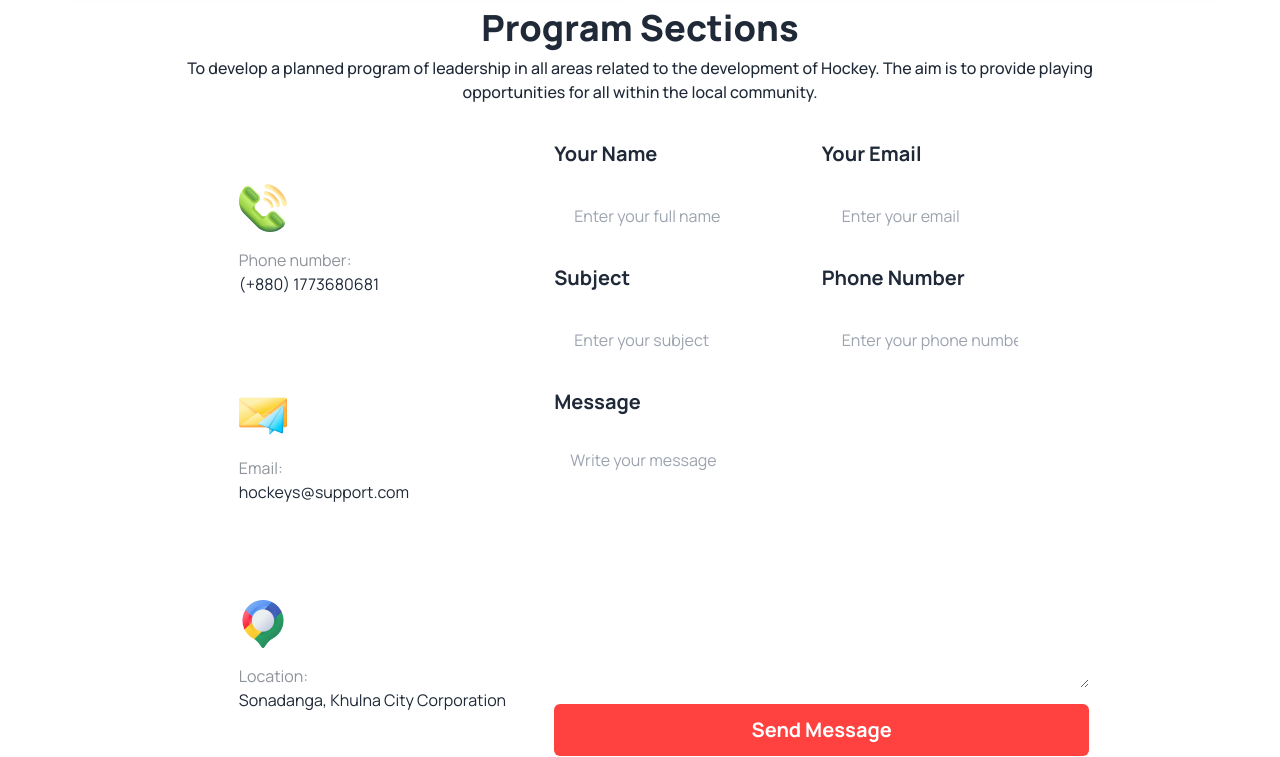
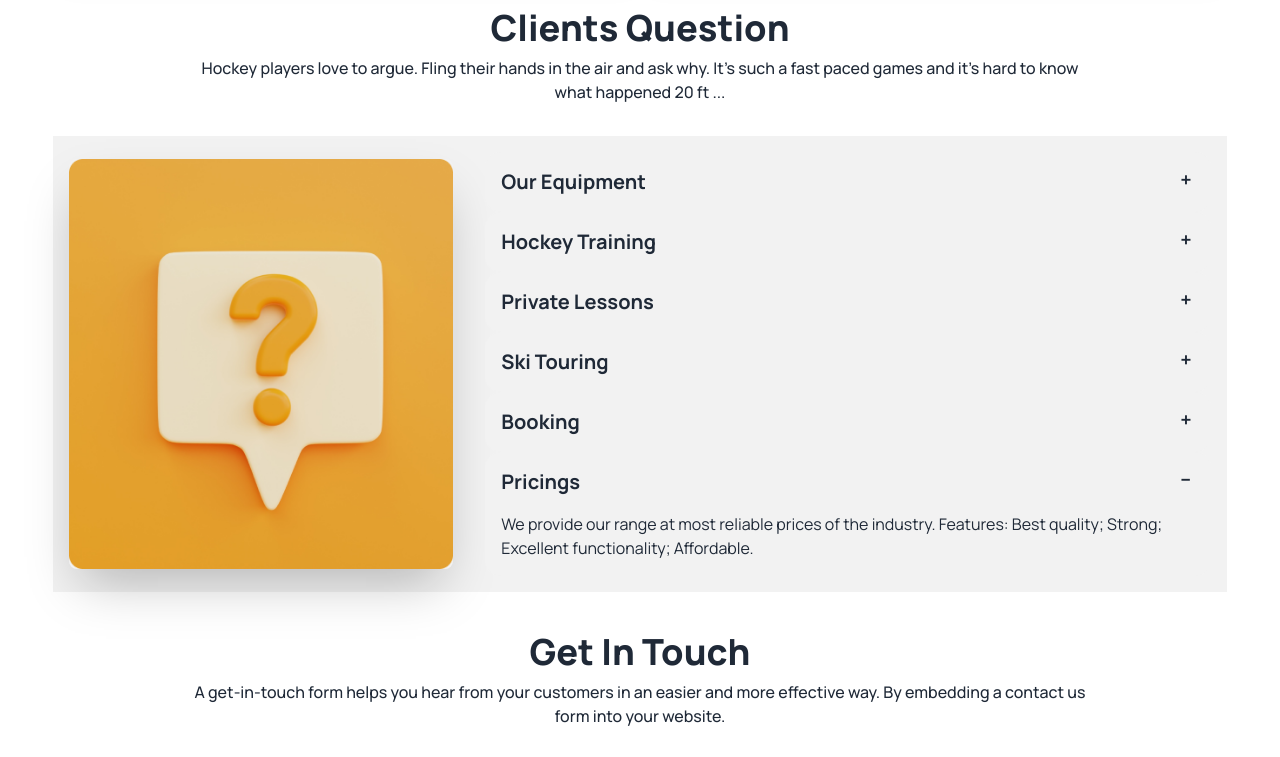
Before and after one commit to BJOARDER7/hockey-tournament, a plain HTML site: page index.html in a window 1280 px wide. Shown: the part 2640-3397 px from the top of the page. Drawn offline with nearby package versions, Linux system fonts and the light colour scheme.

Commit message:
extra question section added

```diff
--- a/index.html
+++ b/index.html
@@ -555,21 +555,92 @@
           </div>
         </div>
       </section>
-      <!-- Get in Touch section -->
+      <!-- client question section -->
       <section>
         <div class="text-center mt-4 lg:mt-10 mx-4 lg:mx-32 mb-4 lg:mb-8">
           <h3 class="font-extrabold text-2xl lg:text-4xl mb-2">
-            Program Sections
+            Clients Question
           </h3>
           <p class="font-medium text-sm lg:text-base">
-            To develop a planned program of leadership in all areas related to
-            the development of Hockey. The aim is to provide playing
-            opportunities for all within the local community.
+            Hockey players love to argue. Fling their hands in the air and ask why. It's such a fast paced games and it's hard to know what happened 20 ft ...
           </p>
         </div>
-        <div class="flex justify-center items-center">
-          <div class="p-12 shadow-cyan-500">
-            <div class="space-y-24">
+        <div class="hero min-h-full bg-base-200">
+          <div class="hero-content max-w-72 lg:max-w-full flex-col lg:flex-row">
+            <img src="Images/11.png" class="max-w-full lg:max-w-sm rounded-lg shadow-2xl" />
+            <div class="ps-4">
+              <div class="collapse collapse-plus bg-base-200">
+                <input type="radio" name="my-accordion-3" checked="checked" />
+                <div class="collapse-title text-xl font-bold">
+                  Our Equipment
+                </div>
+                <div class="collapse-content">
+                  <p>The necessary gear includes a stick, skates, helmet with a face mask or visor, gloves, elbow pads, shoulder pads, and shin guards.</p>
+                </div>
+              </div>
+              <div class="collapse collapse-plus bg-base-200">
+                <input type="radio" name="my-accordion-3" checked="checked" />
+                <div class="collapse-title text-xl font-bold">
+                  Hockey Training
+                </div>
+                <div class="collapse-content">
+                  <p>Hockey training goals to practice and improve power shooting skills & shot accuracy.</p>
+                </div>
+              </div>
+              <div class="collapse collapse-plus bg-base-200">
+                <input type="radio" name="my-accordion-3" checked="checked" />
+                <div class="collapse-title text-xl font-bold">
+                  Private Lessons
+                </div>
+                <div class="collapse-content">
+                  <p>Private and semi-private lessons are available to players of all ages and ability levels at the Winterhawks Skating Center.</p>
+                </div>
+              </div>
+              <div class="collapse collapse-plus bg-base-200">
+                <input type="radio" name="my-accordion-3" checked="checked" />
+                <div class="collapse-title text-xl font-bold">
+                  Ski Touring
+                </div>
+                <div class="collapse-content">
+                  <p>Be it alpine skiing, telemarking, ski touring, snowshoeing, ice climbing, cross country skiing, snowboarding, ice skating or ice hockey.</p>
+                </div>
+              </div>
+              <div class="collapse collapse-plus bg-base-200">
+                <input type="radio" name="my-accordion-3" checked="checked" />
+                <div class="collapse-title text-xl font-bold">
+                  Booking
+                </div>
+                <div class="collapse-content">
+                  <p>Hockey Goals is a motivational and inspirational book about loving the sport of hockey. It's great for budding little hockey players of any gender.</p>
+                </div>
+              </div>
+              <div class="collapse collapse-plus bg-base-200">
+                <input type="radio" name="my-accordion-3" checked="checked" />
+                <div class="collapse-title text-xl font-bold">
+                  Pricings
+                </div>
+                <div class="collapse-content">
+                  <p>We provide our range at most reliable prices of the industry. Features: Best quality; Strong; Excellent functionality; Affordable.</p>
+                </div>
+              </div>
+
+            </div>
+          </div>
+        </div>
+      </section>
+      <!-- Get in Touch section -->
+      <section class="my-4">
+        <div class="text-center mt-4 lg:mt-10 mx-4 lg:mx-32 mb-4 lg:mb-8">
+          <h3 class="font-extrabold text-2xl lg:text-4xl mb-2">
+            Get In Touch
+          </h3>
+          <p class="font-medium text-sm lg:text-base">
+            A get-in-touch form helps you hear from your customers in an easier and more effective way. By embedding a contact us form into your website.
+          </p>
+        </div>
+        <div class="flex flex-col lg:flex-row  lg:justify-center items-center space-y-4">
+          <div class="p-8 lg:p-12 shadow-cyan-500">
+            <div class="space-y-12 lg:space-y-24">
               <div class="space-y-4">
                 <img src="Images/phone.png" alt="" />
                 <div>
@@ -595,11 +666,11 @@
           </div>
           <div>
             <form>
-              <div class="grid grid-cols-2">
+              <div class="grid grid-cols-1 lg:grid-cols-2">
                 <label for="name"
                   ><span class="font-bold text-xl">Your Name</span>
                   <input
-                    class="block py-5 ps-5 pr-8 my-4"
+                    class="block py-4 lg:py-5 ps-2 lg:ps-5 pr-2 lg:pr-8 my-4"
                     type="text"
                     name="name"
                     id=""
@@ -609,7 +680,7 @@
                 <label for="email"
                   ><span class="font-bold text-xl">Your Email</span>
                   <input
-                    class="block py-5 ps-5 pr-8 my-4"
+                    class="block py-4 lg:py-5 ps-2 lg:ps-5 pr-2 lg:pr-8 my-4"
                     type="email"
                     name="email"
                     id=""
@@ -619,7 +690,7 @@
                 <label for="subject"
                   ><span class="font-bold text-xl">Subject</span>
                   <input
-                    class="block py-5 ps-5 pr-8 my-4"
+                    class="block py-4 lg:py-5 ps-2 lg:ps-5 pr-2 lg:pr-8 my-4"
                     type="text"
                     name="subject"
                     id=""
@@ -629,7 +700,7 @@
                 <label for="number"
                   ><span class="font-bold text-xl">Phone Number</span>
                   <input
-                    class="block py-5 ps-5 pr-8 my-4"
+                    class="block py-4 lg:py-5 ps-2 lg:ps-5 pr-2 lg:pr-8 my-4"
                     type="number"
                     name="number"
                     id=""
@@ -640,17 +711,17 @@
               <label for="name"
                 ><span class="font-bold text-xl">Message</span>
                 <textarea
-                  class="block my-4 ps-4 pt-4"
+                  class="block py-4 lg:py-5 ps-2 lg:ps-5 pr-2 lg:pr-8 my-4"
                   name=""
                   id=""
-                  cols="56"
-                  rows="10"
+                  cols="22"
+                  rows="6"
                   placeholder="Write your message"
                 ></textarea>
               </label>
             </form>
             <button
-              class="w-full bg-[#FF4240] px-4 lg:px-6 py-2 lg:py-3 rounded-md text-white text-base lg:text-xl font-bold"
+              class="w-full bg-[#FF4240] px-2 lg:px-6 py-2 lg:py-3 rounded-md text-white text-base lg:text-xl font-bold"
             >
               Send Message
             </button>
```
